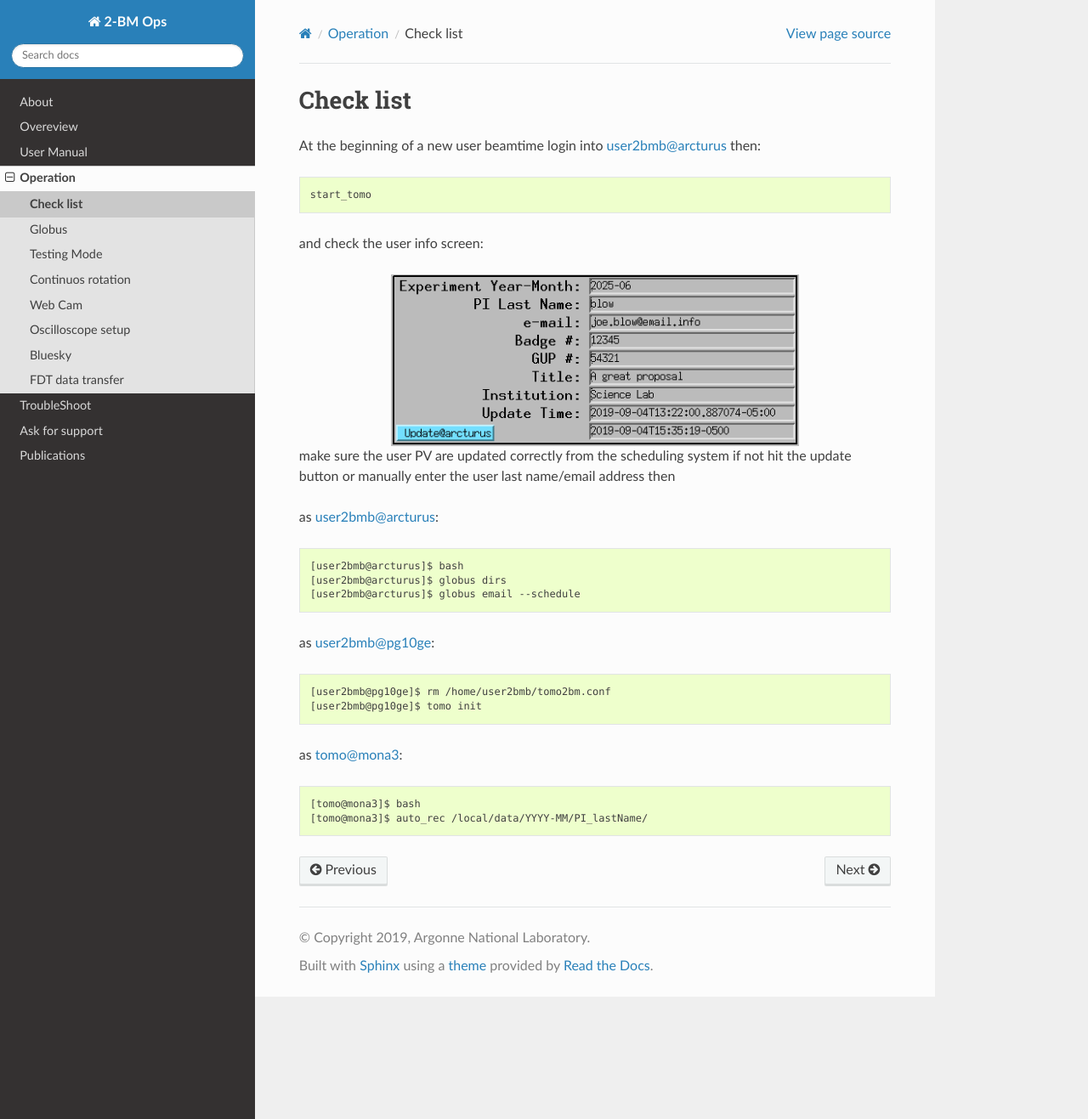
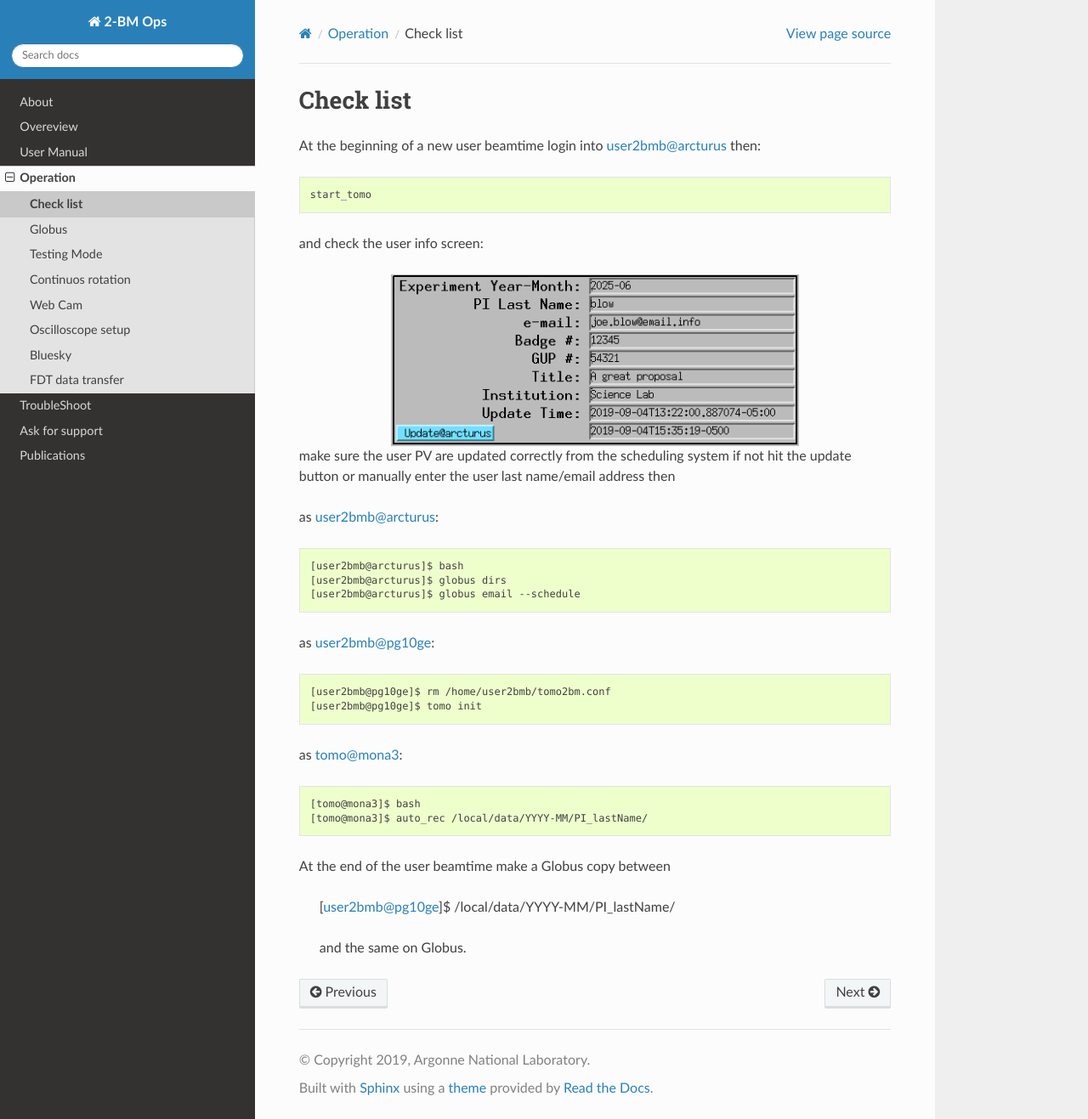
Before and after one commit to xray-imaging/2bm-docs, a Sphinx documentation site: the page built from docs/source/ops/item_000.rst, in a window 1280 px wide and 1317 px high. Shown: the whole window at 85% size. Built offline with Sphinx 7.4.7 and the Read the Docs theme 2.0.0, drawn with Linux system fonts in a browser that asks for light colours; the version number could not be read and is left out.

Commit message:
checklist first commit

```diff
--- a/docs/source/ops/item_000.rst
+++ b/docs/source/ops/item_000.rst
@@ -29,3 +29,9 @@ as tomo@mona3::
 
     [tomo@mona3]$ bash
     [tomo@mona3]$ auto_rec /local/data/YYYY-MM/PI_lastName/
+
+At the end of the user beamtime make a Globus copy between
+
+    [user2bmb@pg10ge]$  /local/data/YYYY-MM/PI_lastName/
+
+    and the same on Globus.
```
